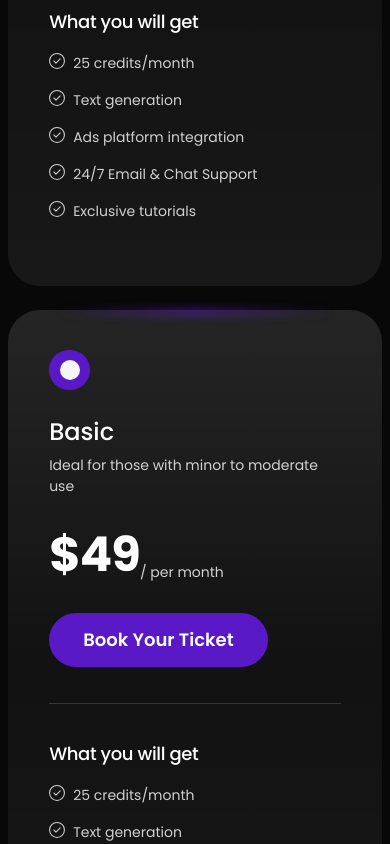
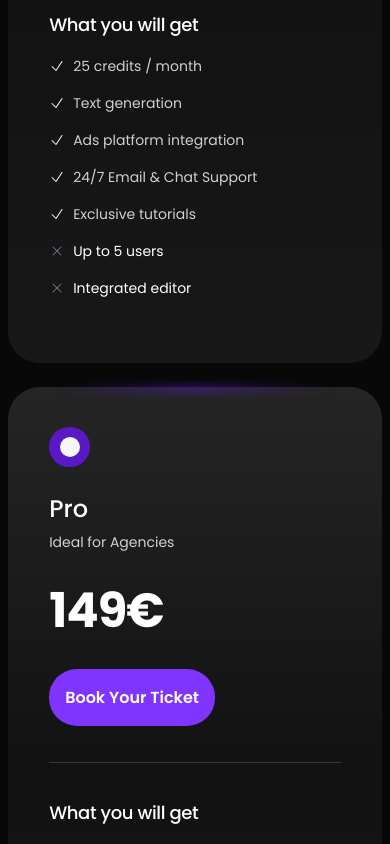
Before and after one commit to rai-code-tech/novads-ai-lp, a Next.js app: page /en in a window 390 px wide. Shown: the part 3880-4724 px from the top of the page. Built offline with nearby package versions, Linux system fonts and the light colour scheme.

Commit message:
pricing done

```diff
--- a/components/HomePresaleSection.tsx
+++ b/components/HomePresaleSection.tsx
@@ -4,6 +4,25 @@ import React from "react";
 
 export default function HomePresaleSection() {
   const t = useTranslations();
+
+  const pricingOptionsBasic = {
+    basic_credits_per_month: true,
+    text_generation: true,
+    ads_platform_integration: true,
+    support: true,
+    exclusive_tutorials: true,
+    up_to_5_users: false,
+    integrated_editor: false,
+  };
+  const pricingOptionsPro = {
+    pro_credits_per_month: true,
+    text_generation: true,
+    ads_platform_integration: true,
+    support: true,
+    exclusive_tutorials: true,
+    up_to_5_users: true,
+    integrated_editor: true,
+  };
 
   return (
     <>
@@ -25,10 +44,18 @@ export default function HomePresaleSection() {
           </div>
           <div className="flex flex-col w-full md:w-2/3 my-6 md:flex-row md:justify-evenly ">
             <PricingDetails
+              plan="Basic"
+              ideal={t("ideal_basic")}
+              options={pricingOptionsBasic}
+              price="49€"
               link="https://buy.stripe.com/28o0238YA88vd4A001"
               className="mb-6 md:mb-0 md:w-5/12"
             />
             <PricingDetails
+              plan="Pro"
+              ideal={t("ideal_pro")}
+              options={pricingOptionsPro}
+              price="149€"
               link="https://buy.stripe.com/00g8yz3EgcoL5C8144"
               className="md:w-5/12"
             />
--- a/components/HomeSection.tsx
+++ b/components/HomeSection.tsx
@@ -54,7 +54,7 @@ export default function HomeSection() {
             </div>
           </div>
           <div className="relative h-[628px] w-full md:w-full flex">
-            <div className="absolute bottom-0 md:left-[25%] top-0 z-[2] my-auto h-[602px] w-full md:w-3/4 rounded-[12px] bg-[url(/images/img_group_14.svg)] bg-cover bg-no-repeat py-1 md:h-auto">
+            <div className="absolute bottom-0 md:left-[25%] md:max-w-md top-0 z-[2] my-auto h-[602px] w-full md:w-3/4 rounded-[12px] bg-[url(/images/img_group_14.svg)] bg-cover bg-no-repeat py-1 md:h-auto">
               <video
                 className="absolute top-8 left-5 md:top-12 md:left-10 rounded-3xl rotate-3"
                 muted
--- a/components/PricingDetails/index.tsx
+++ b/components/PricingDetails/index.tsx
@@ -1,13 +1,26 @@
 import { Text, Img, Button, Heading } from "./..";
 import React from "react";
 import { useTranslations } from "next-intl";
+import { CheckIcon, XMarkIcon } from "@heroicons/react/24/solid";
 
 interface Props {
   className?: string;
   link: string;
+  price: string;
+  options: { [key: string]: boolean };
+  plan: string;
+  ideal: string;
 }
 
-export default function PricingDetails({ className, link, ...props }: Props) {
+export default function PricingDetails({
+  className,
+  link,
+  price,
+  options,
+  plan,
+  ideal,
+  ...props
+}: Props) {
   const t = useTranslations();
 
   return (
@@ -23,32 +36,22 @@ export default function PricingDetails({ className, link, ...props }: Props) {
           </div>
           <div className="flex flex-col items-start justify-center gap-1.5 self-stretch">
             <Heading size="textmd" as="p">
-              {t("basic")}
+              {plan}
             </Heading>
             <Text size="textxs" as="p" className="!text-white-a700_cc">
-              {t("ideal_for_those")}
+              {ideal}
             </Text>
           </div>
         </div>
         <div className="flex flex-wrap items-center">
           <Heading size="headingxl" as="h1" className="tracking-[-0.96px]">
-            {t("price")}
+            {price}
           </Heading>
-          <Text
-            size="textxs"
-            as="p"
-            className="mb-2 self-end !text-white-a700_cc"
-          >
-            {t("price_period")}
-          </Text>
         </div>
         <a href={link} className="">
-          <Button
-            shape="round"
-            className="self-stretch !rounded-[28px] font-semibold"
-          >
+          <button className="self-stretch !rounded-[28px] bg-deep_purple-a200 text-white-a700 p-4 font-semibold">
             {t("book_your_ticket")}
-          </Button>
+          </button>
         </a>
       </div>
       <div className="h-px w-[78%] bg-white-a700_28" />
@@ -57,66 +60,25 @@ export default function PricingDetails({ className, link, ...props }: Props) {
           {t("what_you_will_get")}
         </Text>
         <div className="flex flex-col gap-4 self-stretch">
-          <div className="flex gap-2">
-            <Img
-              src="img_checkmark_white_a700.svg"
-              width={16}
-              height={16}
-              alt="Credits Icon"
-              className="h-[16px] w-[16px]"
-            />
-            <Text size="textxs" as="p" className="!text-white-a700_cc">
-              {t("credits_per_month")}
-            </Text>
-          </div>
-          <div className="flex gap-2">
-            <Img
-              src="img_checkmark_white_a700.svg"
-              width={16}
-              height={16}
-              alt="Text Gen Icon"
-              className="h-[16px] w-[16px]"
-            />
-            <Text size="textxs" as="p" className="!text-white-a700_cc">
-              {t("text_generation")}
-            </Text>
-          </div>
-          <div className="flex gap-2">
-            <Img
-              src="img_checkmark_white_a700.svg"
-              width={16}
-              height={16}
-              alt="Ads Icon"
-              className="h-[16px] w-[16px]"
-            />
-            <Text size="textxs" as="p" className="!text-white-a700_cc">
-              {t("ads_platform_integration")}
-            </Text>
-          </div>
-          <div className="flex gap-2">
-            <Img
-              src="img_checkmark_white_a700.svg"
-              width={16}
-              height={16}
-              alt="Support Icon"
-              className="h-[16px] w-[16px]"
-            />
-            <Text size="textxs" as="p" className="!text-white-a700_cc">
-              {t("support")}
-            </Text>
-          </div>
-          <div className="flex gap-2">
-            <Img
-              src="img_checkmark_white_a700.svg"
-              width={16}
-              height={16}
-              alt="Tutorials Icon"
-              className="h-[16px] w-[16px]"
-            />
-            <Text size="textxs" as="p" className="!text-white-a700_cc">
-              {t("exclusive_tutorials")}
-            </Text>
-          </div>
+          {Object.keys(options).map((optionKey) => (
+            <div key={optionKey} className="flex items-center gap-2">
+              {options[optionKey] ? (
+                <>
+                  <CheckIcon className="h-[16px] w-[16px] text-white-a700" />
+                  <Text size="textxs" as="p" className="!text-white-a700_cc">
+                    {t(optionKey)}
+                  </Text>
+                </>
+              ) : (
+                <>
+                  <XMarkIcon className="h-[16px] w-[16px] text-slate-500" />
+                  <Text size="textxs" as="p" className=" text-slate-500">
+                    {t(optionKey)}
+                  </Text>
+                </>
+              )}
+            </div>
+          ))}
         </div>
       </div>
     </div>
--- a/translations/en.json
+++ b/translations/en.json
@@ -38,15 +38,26 @@
     "faq_description1": "Your Questions, Answered. Explore our comprehensive FAQ section to gain insights into the functionality, customization, and support.",
     "discover_pricing": "Discover the Right Fit for Your Budget with Novads.AI Pricing",
     "subscribe": "Subscribe",
+
+
+    "pro": "Pro",
     "basic": "Basic",
-  "ideal_for_those": "Ideal for those with minor to moderate use",
-  "price": "$49",
+    "ideal_basic": "Ideal for those with minor to moderate use",
+    "ideal_pro":"Ideal for Agencies",
+    "basic_price": "49€",
+    "pro_price": "149€",
     "price_period": "/ per month",
     "book_your_ticket": "Book Your Ticket",
     "what_you_will_get": "What you will get",
-  "credits_per_month": "25 credits/month",
+    "basic_credits_per_month": "25 credits / month",
+    "pro_credits_per_month": "200 credits / month",
+
     "text_generation": "Text generation",
     "ads_platform_integration": "Ads platform integration",
     "support": "24/7 Email & Chat Support",
-  "exclusive_tutorials": "Exclusive tutorials"
+    "exclusive_tutorials": "Exclusive tutorials",
+    "up_to_5_users": "Up to 5 users",
+    "integrated_editor": "Integrated editor"
+
+
 }
--- a/translations/fr.json
+++ b/translations/fr.json
@@ -38,15 +38,23 @@
   "faq_description1": "Vos questions, nos réponses. Explorez notre section FAQ complète pour obtenir des informations sur la fonctionnalité, la personnalisation et le support.",
   "discover_pricing": "Découvrez l'ajustement parfait pour votre budget avec les tarifs Novads.AI",
   "subscribe": "S'abonner",
+
+
   "basic": "Basique",
-  "ideal_for_those": "Idéal pour ceux qui ont une utilisation mineure à modérée",
-  "price": "49€",
+  "ideal_basic": "Idéal pour ceux qui ont une utilisation ponctuelle",
+  "ideal_pro":"Idéal pour les agences",
+  "basic_price": "49€",
+  "pro_price": "149€",
   "price_period": "/ par mois",
   "book_your_ticket": "Réservez votre billet",
   "what_you_will_get": "Ce que vous obtiendrez",
-  "credits_per_month": "25 crédits/mois",
+  "basic_credits_per_month": "25 crédits / mois",
+  "pro_credits_per_month": "200 crédits / mois",
+
   "text_generation": "Génération de texte",
   "ads_platform_integration": "Intégration de la plateforme publicitaire",
   "support": "Support par Email & Chat 24/7",
-  "exclusive_tutorials": "Tutoriels exclusifs"
+  "exclusive_tutorials": "Tutoriels exclusifs",
+  "up_to_5_users": "Jusqu'à 5 utilisateurs",
+  "integrated_editor": "Éditeur intégré"
 }
```
Lines whose indentation alone changed are shown as unchanged.
